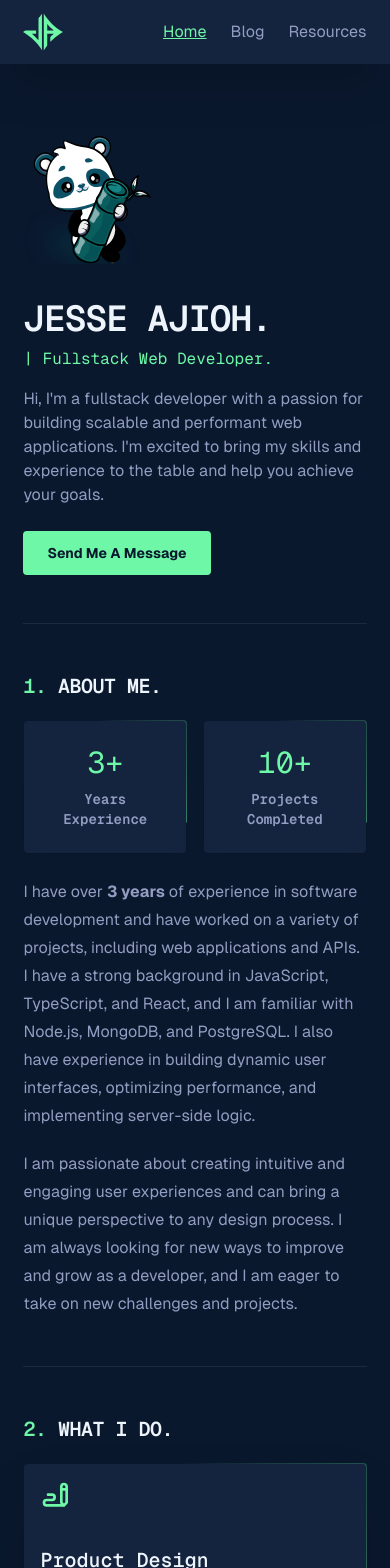
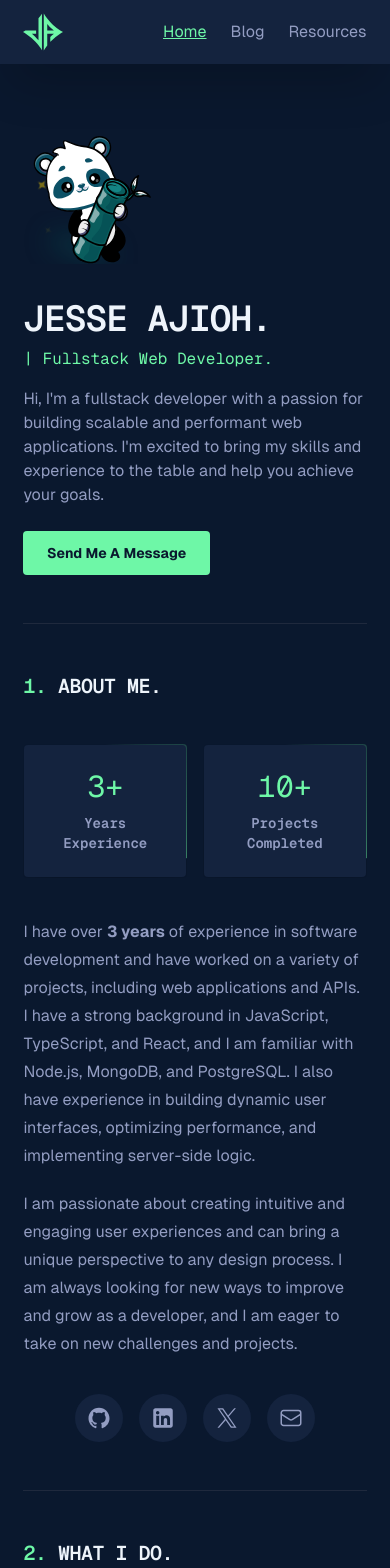
Before and after one commit to ajiohjesse/jesse-portfolio-v3, a Next.js app: page / in a window 390 px wide. Shown: the top 1568 px of the page. Built offline with nearby package versions, Linux system fonts and the light colour scheme.

Commit message:
feat: complete homepage design
-add latest posts section
-add contact section
-add footer

```diff
--- a/src/app/globals.css
+++ b/src/app/globals.css
@@ -8,17 +8,6 @@
   }
 
   body {
-    /* --background: hsl(220deg 43% 10%);
-    --foreground: hsl(218, 11%, 65%);
-
-    --border: hsl(220, 33%, 18%);
-
-    --card: hsl(222, 33%, 16%);
-    --bright: hsl(214deg 43% 83%);
-
-    --secondary: hsl(186, 99%, 28%);
-    --primary: hsl(194, 51%, 67%); */
-
     --background: hsl(216deg 65% 11%);
     --foreground: hsl(227, 28%, 67%);
 
@@ -27,7 +16,7 @@
     --card: hsl(218, 51%, 16%);
     --bright: hsl(212, 62%, 96%);
 
-    --secondary: hsl(186, 99%, 28%);
+    --secondary: hsl(175, 84%, 78%);
     --primary: hsl(145, 90%, 70%);
 
     --font-sans: var(--font-geist-sans);
@@ -91,6 +80,22 @@
       transform: rotate(360deg);
     }
   }
+
+  input,
+  textarea {
+    @apply rounded bg-card p-4 shadow-md transition-all;
+  }
+
+  input:focus,
+  textarea:focus {
+    @apply outline-none ring-2 ring-primary;
+  }
+}
+
+@layer utilities {
+  .button {
+    @apply rounded bg-primary px-6 py-3 text-sm font-bold text-background transition-all will-change-transform hover:bg-secondary;
+  }
 }
 
 .slick-dots {
@@ -102,7 +107,7 @@
 }
 
 .slick-slide > div {
-  padding: 0 5px;
+  padding: 0 8px;
   height: 100% !important;
 }
 
--- a/src/app/layout.tsx
+++ b/src/app/layout.tsx
@@ -1,3 +1,4 @@
+import Footer from '@/components/Footer'
 import Header from '@/components/Header'
 import type { Metadata } from 'next'
 import localFont from 'next/font/local'
@@ -34,6 +35,7 @@ export default function RootLayout({
       >
         <Header />
         <main>{children}</main>
+        <Footer />
       </body>
     </html>
   )
--- a/src/app/page.tsx
+++ b/src/app/page.tsx
@@ -1,5 +1,7 @@
 import About from '@/components/About'
+import Contact from '@/components/Contact'
 import Hero from '@/components/Hero'
+import LatestPosts from '@/components/LatestPosts'
 import Projects from '@/components/Projects'
 import Reviews from '@/components/Reviews'
 import Services from '@/components/Services'
@@ -14,6 +16,8 @@ export default function Home() {
       <Skills />
       <Projects />
       <Reviews />
+      <LatestPosts />
+      <Contact />
     </article>
   )
 }
--- a/src/components/About.tsx
+++ b/src/components/About.tsx
@@ -1,11 +1,16 @@
+import Github from './icons/Github'
+import LinkedIn from './icons/LinkedIn'
+import Mail from './icons/Mail'
+import Twitter from './icons/Twitter'
+
 const About = () => {
   return (
     <section className='prose border-b py-12'>
-      <h2 className='text-bright font-mono text-xl font-bold uppercase tracking-tight'>
+      <h2 className='font-mono text-xl font-bold uppercase tracking-tight text-bright'>
         <span className='text-primary'>1.</span> About Me.
       </h2>
 
-      <div className='mb-6 grid grid-cols-2 gap-4'>
+      <div className='mb-6 grid grid-cols-2 gap-4 pt-6'>
         <div data-id='border-card' className='flex-1'>
           <div
             data-id='border-card-inner'
@@ -33,7 +38,7 @@ const About = () => {
         </div>
       </div>
 
-      <p>
+      <p className='pt-4'>
         I have over <strong>3 years</strong> of experience in software
         development and have worked on a variety of projects, including web
         applications and APIs. I have a strong background in JavaScript,
@@ -47,6 +52,49 @@ const About = () => {
         looking for new ways to improve and grow as a developer, and I am eager
         to take on new challenges and projects.
       </p>
+
+      <div className='flex justify-center gap-4 pt-4'>
+        <a
+          title='View on GitHub'
+          target='_blank'
+          rel='noreferrer'
+          href='https://github.com/ajiohjesse'
+          className='inline-block rounded-full bg-card p-3 text-foreground transition-colors hover:text-primary'
+        >
+          <Github className='size-6' />
+          <span className='sr-only'>View on GitHub</span>
+        </a>
+        <a
+          title='Follow on LinkedIn'
+          target='_blank'
+          rel='noreferrer'
+          href='https://linkedin.com/in/ajiohjesse'
+          className='inline-block rounded-full bg-card p-3 text-foreground transition-colors hover:text-primary'
+        >
+          <LinkedIn className='size-6' />
+          <span className='sr-only'>Follow on LinkedIn</span>
+        </a>
+        <a
+          title='Follow on X'
+          target='_blank'
+          rel='noreferrer'
+          href='https://x.com/rehxofficial'
+          className='inline-block rounded-full bg-card p-3 text-foreground transition-colors hover:text-primary'
+        >
+          <Twitter className='size-6' />
+          <span className='sr-only'>Follow on X</span>
+        </a>
+        <a
+          title='Send me an email'
+          target='_blank'
+          rel='noreferrer'
+          href='mailto:me@jesse.name.ng'
+          className='inline-block rounded-full bg-card p-3 text-foreground transition-colors hover:text-primary'
+        >
+          <Mail className='size-6' />
+          <span className='sr-only'>Send me an email</span>
+        </a>
+      </div>
     </section>
   )
 }
--- /dev/null
+++ b/src/components/Contact.tsx
@@ -0,0 +1,60 @@
+const Contact = () => {
+  return (
+    <section className='border-b py-12'>
+      <h2
+        id='contact'
+        className='mb-5 font-mono text-xl font-bold uppercase tracking-tight text-bright'
+      >
+        <span className='text-primary'>6.</span> Contact Me.
+      </h2>
+
+      <div className='relative space-y-6 pb-12 pt-6'>
+        <form action='' className='flex flex-col gap-4'>
+          <fieldset>
+            <label htmlFor='name' className='sr-only'>
+              Name
+            </label>
+            <input
+              type='text'
+              name='name'
+              id='name'
+              placeholder='Name'
+              className='w-full rounded bg-card p-4 shadow-md'
+            />
+          </fieldset>
+
+          <fieldset>
+            <label htmlFor='email' className='sr-only'>
+              Email
+            </label>
+            <input
+              type='email'
+              name='email'
+              id='email'
+              placeholder='Email'
+              className='w-full rounded bg-card p-4 shadow-md'
+            />
+          </fieldset>
+
+          <fieldset>
+            <label htmlFor='message' className='sr-only'>
+              Message
+            </label>
+            <textarea
+              name='message'
+              id='message'
+              placeholder='Message'
+              className='min-h-[140px] w-full rounded bg-card p-4 shadow-md'
+            />
+          </fieldset>
+
+          <button type='submit' className='button'>
+            Send Message
+          </button>
+        </form>
+      </div>
+    </section>
+  )
+}
+
+export default Contact
--- a/src/components/Footer.tsx
+++ b/src/components/Footer.tsx
@@ -1,11 +1,11 @@
+import Signature from './icons/Signature'
+
 const Footer = () => {
   return (
     <footer>
-      <div className='container'>
-        <p>
-          &copy; {new Date().getFullYear()} Jesse Ajioh. Velocity Technologies
-          Ltd.
-        </p>
+      <div className='container flex flex-col items-center gap-6 py-8'>
+        <p>&copy; {new Date().getFullYear()} Jesse Ajioh.</p>
+        <Signature className='w-[140px] transition-colors hover:text-primary' />
       </div>
     </footer>
   )
--- a/src/components/Hero.tsx
+++ b/src/components/Hero.tsx
@@ -14,7 +14,7 @@ const Hero = () => {
           className='size-32 object-cover object-top'
         />
       </Sparkles>
-      <h1 className='upper text-bright font-mono text-4xl font-bold uppercase tracking-tight xs:text-[2.5rem]'>
+      <h1 className='upper font-mono text-4xl font-bold uppercase tracking-tight text-bright xs:text-[2.5rem]'>
         Jesse Ajioh.
       </h1>
       <p className='mt-2 font-mono text-primary'>| Fullstack Web Developer.</p>
@@ -24,9 +24,7 @@ const Hero = () => {
         experience to the table and help you achieve your goals.
       </p>
 
-      <button className='mt-6 rounded bg-primary px-6 py-3 text-sm font-bold text-background'>
-        Send Me A Message
-      </button>
+      <button className='button mt-6'>Send Me A Message</button>
     </section>
   )
 }
--- /dev/null
+++ b/src/components/LatestPosts.tsx
@@ -0,0 +1,58 @@
+import Image from 'next/image'
+import Link from 'next/link'
+import Sparkles from './sparkles'
+
+const LatestPosts = () => {
+  return (
+    <section className='border-b py-12'>
+      <h2 className='mb-5 font-mono text-xl font-bold uppercase tracking-tight text-bright'>
+        <span className='text-primary'>5.</span> Latest Posts.
+      </h2>
+
+      <div className='relative space-y-6 pb-12 pt-6'>
+        <Sparkles className='absolute right-0 top-[-15px] z-[-1]'>
+          <Image
+            src='/images/panda.svg'
+            priority
+            width={180}
+            height={180}
+            alt='Panda'
+            className='size-16 object-cover object-top'
+          />
+        </Sparkles>
+
+        {Array.from({ length: 4 }).map((_, i) => (
+          <PostPreview key={i} />
+        ))}
+
+        <div className='z-1 pointer-events-none absolute bottom-0 left-0 right-0 flex h-32 items-end justify-center bg-gradient-to-b from-transparent via-background to-background'>
+          <Link href='#' className='button pointer-events-auto'>
+            See All Posts
+          </Link>
+        </div>
+      </div>
+    </section>
+  )
+}
+
+export default LatestPosts
+
+const PostPreview = () => {
+  return (
+    <div className='rounded border-l border-primary bg-card p-4 pl-6'>
+      <h3 className='text-bright'>
+        <Link
+          href='#'
+          className='text-balance text-bright transition-all hover:text-primary hover:underline md:text-lg'
+        >
+          How to Build a Personal Portfolio Website and ensure that it is
+          stunningly beautiful.
+        </Link>
+      </h3>
+
+      <div className='mt-4 flex items-center gap-2 text-sm [&>p]:m-0'>
+        <p>Published on Nov 2, 2024</p> . <p>5 min read</p>
+      </div>
+    </div>
+  )
+}
--- a/src/components/Projects.tsx
+++ b/src/components/Projects.tsx
@@ -9,11 +9,11 @@ import Sparkles from './sparkles'
 const Projects = () => {
   return (
     <section className='border-b py-12'>
-      <h2 className='text-bright mb-5 font-mono text-xl font-bold uppercase tracking-tight'>
+      <h2 className='mb-5 font-mono text-xl font-bold uppercase tracking-tight text-bright'>
         <span className='text-primary'>4.</span> Side Projects.
       </h2>
 
-      <div className='pb-12'>
+      <div className='pb-12 pt-6'>
         <Slider>
           {PROJECTS.map((project, index) => (
             <ProjectCard key={index} {...project} />
@@ -48,7 +48,7 @@ const ProjectCard = (props: ProjectCardProps) => {
         className='h-[160px] w-full rounded object-cover object-top'
       />
       <Sparkles className='mt-6'>
-        <h3 className='text-bright line-clamp-[2] font-mono'>{name}</h3>
+        <h3 className='line-clamp-[2] font-mono text-bright'>{name}</h3>
       </Sparkles>
 
       <p className='mb-6 line-clamp-4 text-sm'>{description}</p>
@@ -100,34 +100,7 @@ const PROJECTS: ProjectCardProps[] = [
     image: incognito,
     description:
       'An anonymous messaging app that allows users to send messages to each other without revealing their identity.',
-    tags: ['React', 'Next.js', 'TypeScript', 'Tailwind CSS', 'MongoDB'],
-    githubUrl: 'https://github.com/jesse-ai/jesse-portfolio-v3',
-    previewUrl: '/images/jesse-portfolio.png',
-  },
-  {
-    name: 'Incognito',
-    image: incognito,
-    description:
-      'An anonymous messaging app that allows users to send messages to each other without revealing their identity.',
-    tags: ['React', 'Next.js', 'TypeScript', 'Tailwind CSS', 'MongoDB'],
-    githubUrl: 'https://github.com/jesse-ai/jesse-portfolio-v3',
-    previewUrl: '/images/jesse-portfolio.png',
-  },
-  {
-    name: 'Incognito',
-    image: incognito,
-    description:
-      'An anonymous messaging app that allows users to send messages to each other without revealing their identity.',
-    tags: ['React', 'Next.js', 'TypeScript', 'Tailwind CSS', 'MongoDB'],
-    githubUrl: 'https://github.com/jesse-ai/jesse-portfolio-v3',
-    previewUrl: '/images/jesse-portfolio.png',
-  },
-  {
-    name: 'Incognito',
-    image: incognito,
-    description:
-      'An anonymous messaging app that allows users to send messages to each other without revealing their identity.',
-    tags: ['React', 'Next.js', 'TypeScript', 'Tailwind CSS', 'MongoDB'],
+    tags: ['Next.js', 'TypeScript', 'Tailwind', 'MongoDB'],
     githubUrl: 'https://github.com/jesse-ai/jesse-portfolio-v3',
     previewUrl: '/images/jesse-portfolio.png',
   },
--- a/src/components/Reviews.tsx
+++ b/src/components/Reviews.tsx
@@ -3,11 +3,11 @@ import Slider from './Slider'
 const Reviews = () => {
   return (
     <section className='border-b py-12'>
-      <h2 className='text-bright mb-5 font-mono text-xl font-bold uppercase tracking-tight'>
+      <h2 className='mb-5 font-mono text-xl font-bold uppercase tracking-tight text-bright'>
         <span className='text-primary'>5.</span> Reviews.
       </h2>
 
-      <div className='pb-12'>
+      <div className='pb-12 pt-6'>
         <Slider>
           {REVIEWS.map((review, index) => (
             <ReviewCard key={index} {...review} />
--- a/src/components/Services.tsx
+++ b/src/components/Services.tsx
@@ -10,7 +10,7 @@ const Services = () => {
         <span className='text-primary'>2.</span> What I DO.
       </h2>
 
-      <div className='relative grid gap-4 sm:grid-cols-2'>
+      <div className='relative grid gap-4 pt-6 sm:grid-cols-2'>
         {SERVICES.map((service, index) => (
           <div data-id='border-card' key={index} className='shadow-2xl'>
             <div
--- a/src/components/Skills.tsx
+++ b/src/components/Skills.tsx
@@ -1,11 +1,11 @@
 const Skills = () => {
   return (
     <section className='border-b py-12'>
-      <h2 className='text-bright mb-5 font-mono text-xl font-bold uppercase tracking-tight'>
+      <h2 className='mb-5 font-mono text-xl font-bold uppercase tracking-tight text-bright'>
         <span className='text-primary'>3.</span> My Skills.
       </h2>
 
-      <div className='flex flex-wrap gap-2'>
+      <div className='flex flex-wrap gap-2 pt-6'>
         {SKILLS.map((skill, index) => (
           <p
             key={index}
@@ -32,14 +32,14 @@ const SKILLS = [
   'Node',
   'Deno',
   'Express.js',
-  'SQL',
-  'Postgres',
+  'Hono.js',
+  'PostgreSQL',
   'MongoDB',
   'Git',
   'GitHub',
   'Figma',
   'Photoshop',
-  'Adobe XD',
   'Illustrator',
   'Jira',
+  'MS Excel',
 ]
```
